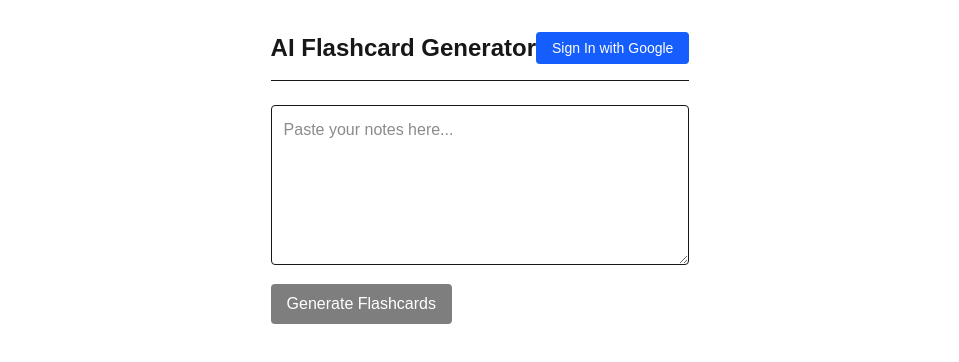
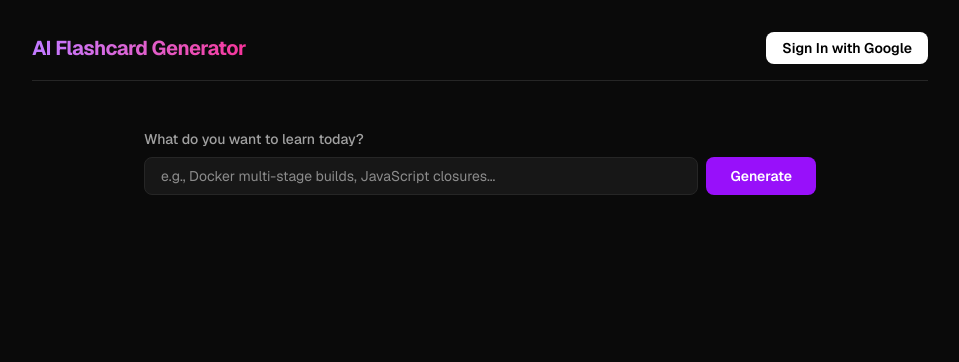
Before and after one commit to yosserayari/Ai-flashcard-generator, a Next.js app: page / in a window 1280 px wide. Shown: the top 362 px of the page, without its empty margins (160-1119 px from the left). Built offline with nearby package versions, Linux system fonts and the light colour scheme; no server answers.

Commit message:
feat: implement Google OAuth and Supabase deck saving functionality

```diff
--- a/app/page.tsx
+++ b/app/page.tsx
@@ -1,73 +1,96 @@
 "use client";
 
-import { createClient } from "./lib/supabase";
 import { useState, useEffect } from "react";
+import { createClient } from "./lib/supabase";// Define your interfaces
+interface Flashcard {
+  front: string;
+  back: string;
+}
 
-// TypeScript blueprint: promises our app that every card object MUST have text question and answer strings
-type Card = { question: string; answer: string };
+interface User {
+  id: string;
+  email?: string;
+}
 
 export default function Home() {
-  // --- Memory State Slots ---
-  const [text, setText] = useState(""); // Tracks whatever the user types inside the textarea box
-  const [cards, setCards] = useState<Card[]>([]); // Holds the array of flashcards returned from the backend AI
-  const [loading, setLoading] = useState(false); // Tracks whether the application is waiting on the AI API call
-  const [saving, setSaving] = useState(false); // Tracks whether the deck is actively uploading to Supabase
-  const [error, setError] = useState(""); // Holds any error message strings if something goes wrong
-  const [currentIndex, setCurrentIndex] = useState(0); // Tracks the index number of the card currently visible on screen
-  const [flipped, setFlipped] = useState(false); // Binary switch: false = show question, true = show answer
-  const [user, setUser] = useState<any>(null); // Stores current logged in user object
+  // --- State Variables ---
+  const [user, setUser] = useState<User | null>(null);
+  const [loading, setLoading] = useState<boolean>(false);
+  const [saving, setSaving] = useState<boolean>(false);
+  const [topic, setTopic] = useState<string>("");
+  const [cards, setCards] = useState<Flashcard[]>([]);
+  const [currentIndex, setCurrentIndex] = useState<number>(0);
+  const [isFlipped, setIsFlipped] = useState<boolean>(false);
+  const [deckTitle, setDeckTitle] = useState<string>("My AI Flashcard Deck");
 
-  // --- Auth Observer Hook ---
-// --- Auth Observer Hook ---
+  // --- 1. Auth Listener Hook (Processes URL Token & Changes) ---
+  // --- 1. Auth Listener Hook (Processes URL Token & Changes) ---
   useEffect(() => {
     const supabase = createClient();
 
-    // 1. Manually check and force set the session immediately
-    const checkUser = async () => {
-      const { data: { session } } = await supabase.auth.getSession();
-      if (session?.user) {
-        setUser(session.user);
+    // Catch session tokens directly out of the URL hash if present
+    supabase.auth.getSession().then(({ data: { session } }: { data: { session: any } }) => {
+      if (session) {
+        setUser(session.user as User);
+      }
+    });
+
+    // Explicitly type _event and session to satisfy the compiler
+    const { data: { subscription } } = supabase.auth.onAuthStateChange((_event: string, session: any) => {
+      if (session) {
+        setUser(session.user as User);
       } else {
-        const { data } = await supabase.auth.getUser();
-        if (data?.user) setUser(data.user);
+        setUser(null);
       }
-    };
-
-    checkUser();
-
-    // 2. Listen for subsequent login/logout state changes with explicit types
-    const { data: { subscription } } = supabase.auth.onAuthStateChange((_event: any, session: any) => {
-      setUser(session?.user ?? null);
     });
 
     return () => subscription.unsubscribe();
   }, []);
 
-  // --- Auth Control Functions ---
+  // --- 2. Google OAuth Function ---
   async function loginWithGoogle() {
     const supabase = createClient();
     const { error } = await supabase.auth.signInWithOAuth({
       provider: 'google',
       options: {
-        redirectTo: window.location.origin, // Redirects back to http://localhost:3000
+        redirectTo: `${window.location.origin}/`,
         queryParams: {
           access_type: 'offline',
           prompt: 'consent',
         },
-        flowType: 'implicit', // 👈 ADD THIS: Forces token flow instead of code exchange
       },
     });
     if (error) console.error("Login error:", error.message);
   }
 
-  async function logout() {
+  // --- 3. Logout Function ---
+  async function handleLogout() {
     const supabase = createClient();
     await supabase.auth.signOut();
     setUser(null);
-    alert("Logged out successfully.");
   }
 
-  // --- Database Sync Function ---
+  // --- 4. Dummy Card Generator (Replace with your actual Groq API call) ---
+  async function generateFlashcards() {
+    if (!topic.trim()) return alert("Please enter a topic!");
+    setLoading(true);
+    setCards([]);
+    setCurrentIndex(0);
+    setIsFlipped(false);
+
+    // Simulated API delay
+    setTimeout(() => {
+      const mockCards: Flashcard[] = [
+        { front: `What is the core concept of ${topic}?`, back: "This is a placeholder answer generated by the app." },
+        { front: `Explain a key mechanism behind ${topic}.`, back: "Another sample answer text." },
+        { front: `Name a common use-case for ${topic}.`, back: "A standard practical application example." }
+      ];
+      setCards(mockCards);
+      setLoading(false);
+    }, 1500);
+  }
+
+  // --- 5. Database Save Pipeline ---
   async function saveDeck() {
     if (!user) {
       alert("Please log in to save your decks!");
@@ -83,15 +106,16 @@ async function loginWithGoogle() {
     const supabase = createClient();
 
     try {
-      const deckTitle = "My AI Flashcard Deck";
+      // 1. Uses the safe title state variable instead of window.prompt()
+      const finalizedTitle = deckTitle.trim() || "Untitled AI Deck";
 
-      // 2. Insert the parent folder row into the 'decks' table
+      // 2. Insert the deck parent row
       const { data: deckData, error: deckError } = await supabase
         .from("decks")
         .insert([
           {
             user_id: user.id,
-            title: deckTitle,
+            title: finalizedTitle,
           },
         ])
         .select()
@@ -99,159 +123,125 @@ async function loginWithGoogle() {
 
       if (deckError) throw deckError;
 
-      // 3. Format all the individual cards to link to this new deck's ID
-      const cardsToInsert = cards.map((card, index) => ({
+      // 3. Format the children records matching your table schema
+      const cardsToInsert = cards.map((card) => ({
         deck_id: deckData.id,
-        question: card.question,
-        answer: card.answer,
-        position: index,
+        front: card.front,
+        back: card.back,
       }));
 
-      // 4. Batch insert all rows into the 'cards' table simultaneously
+      // 4. Batch insert into the cards table
       const { error: cardsError } = await supabase
         .from("cards")
         .insert(cardsToInsert);
 
       if (cardsError) throw cardsError;
 
-      alert(`🎉 Deck "${deckTitle}" successfully saved to your profile!`);
+      alert(`🎉 "${finalizedTitle}" successfully synced to Supabase!`);
     } catch (err: any) {
-      console.error("Error saving deck:", err);
-      alert(`Failed to save deck: ${err.message}`);
+      console.error(err);
+      alert("Database Error: " + err.message);
     } finally {
       setSaving(false);
     }
   }
 
-  // --- The AI Communication Courier Function ---
-  async function generate() {
-    setCurrentIndex(0); // Resets review deck back to the first card for the new batch
-    setFlipped(false);  // Forces the deck to start on the question side, not the answer side
-    setCards([]);
-    setError("");       // Clear previous errors
-    setLoading(true);   // Wipes out old flashcards from the screen immediately
+  // --- Navigation Controls ---
+  const handleNext = () => {
+    setIsFlipped(false);
+    setCurrentIndex((prev) => (prev + 1) % cards.length);
+  };
 
-    try {
-      // Sends a network request over to our private backend folder route
-      const res = await fetch("/api/generate", {
-        method: "POST", // Using POST to securely transmit data inside a package body
-        headers: { "Content-Type": "application/json" }, // Tells the backend that the incoming data package is JSON format
-        body: JSON.stringify({ text }), // Takes our typed state string and turns it into a serialized network package
-      });
+  const handlePrev = () => {
+    setIsFlipped(false);
+    setCurrentIndex((prev) => (prev - 1 + cards.length) % cards.length);
+  };
 
-      const data = await res.json(); // Waits for the backend server to respond and converts its raw text package back into data
-
-      // If the server response payload contains an error message property...
-      if (data.error) {
-        setError(data.error); // Display that error message to the user
-      } else {
-        setCards(data.cards); // Otherwise, successfully load the fresh AI array into our card memory slot
-      }
-    } catch (err) {
-      setError("Something went wrong while communicating with the AI backend.");
-    } finally {
-      setLoading(false); // Turns off the loading state since the request is completed
-    }
-  }
-
-  // --- What Gets Rendered to the Screen ---
   return (
-    <main className="max-w-2xl mx-auto p-8">
-      {/* Auth Header Panel */}
-      <div className="flex justify-between items-center mb-6 pb-4 border-b">
-        <h1 className="text-2xl font-bold">AI Flashcard Generator</h1>
+    <main className="min-h-screen bg-neutral-950 text-neutral-100 p-8 font-sans">
+      {/* Top Navbar Section */}
+      <header className="max-w-4xl mx-auto flex justify-between items-center border-b border-neutral-800 pb-4 mb-12">
+        <h1 className="text-xl font-bold tracking-tight bg-gradient-to-r from-purple-400 to-pink-500 bg-clip-text text-transparent">
+          AI Flashcard Generator
+        </h1>
+        <div>
           {user ? (
-          <div className="flex items-center gap-3">
-            <span className="text-sm text-gray-600">{user.email}</span>
-            <button onClick={logout} className="text-xs bg-gray-200 px-3 py-1.5 rounded hover:bg-gray-300 transition">
-              Sign Out
+            <div className="flex items-center gap-4">
+              <span className="text-sm text-neutral-400">Logged in as: <strong className="text-neutral-200">{user.email}</strong></span>
+              <button onClick={handleLogout} className="text-sm bg-neutral-800 hover:bg-neutral-700 text-neutral-200 px-4 py-1.5 rounded-lg transition">
+                Logout
               </button>
             </div>
           ) : (
-          <button onClick={loginWithGoogle} className="text-sm bg-blue-600 text-white px-4 py-1.5 rounded hover:bg-blue-700 transition">
+            <button onClick={loginWithGoogle} className="text-sm bg-white hover:bg-neutral-200 text-black font-semibold px-4 py-1.5 rounded-lg transition flex items-center gap-2">
               Sign In with Google
             </button>
           )}
         </div>
+      </header>
 
-      {/* Input textbox tracking every single keystroke directly into our "text" state variable */}
-      <textarea
-        className="w-full h-40 border rounded p-3 mb-3"
-        placeholder="Paste your notes here..."
-        value={text} // Synchronizes the box value with our React text state memory
-        onChange={(e) => setText(e.target.value)} // Every time a key is pressed, capture the text event and save it
+      {/* Main Generator Section */}
+      <section className="max-w-2xl mx-auto space-y-8">
+        <div className="flex flex-col gap-2">
+          <label className="text-sm font-medium text-neutral-400">What do you want to learn today?</label>
+          <div className="flex gap-2">
+            <input
+              type="text"
+              value={topic}
+              onChange={(e) => setTopic(e.target.value)}
+              placeholder="e.g., Docker multi-stage builds, JavaScript closures..."
+              className="flex-1 bg-neutral-900 border border-neutral-800 rounded-lg px-4 py-2 text-sm text-white focus:outline-none focus:border-purple-500 transition"
             />
+            <button onClick={generateFlashcards} disabled={loading} className="bg-purple-600 hover:bg-purple-700 disabled:opacity-50 text-white text-sm font-semibold px-6 py-2 rounded-lg transition">
+              {loading ? "Generating..." : "Generate"}
+            </button>
+          </div>
+        </div>
 
-      {/* Action button that fires the generate function when clicked. It grays out if loading is true OR the box is empty */}
-      <button
-        onClick={generate}
-        disabled={loading || !text.trim()}
-        className="bg-black text-white px-4 py-2 rounded disabled:opacity-50"
+        {/* Interactive Flashcard UI */}
+        {cards.length > 0 && (
+          <div className="space-y-6">
+            <div className="flex justify-between items-center text-xs text-neutral-500">
+              <span>Card {currentIndex + 1} of {cards.length}</span>
+              <span>Click card to flip</span>
+            </div>
+
+            <div
+              onClick={() => setIsFlipped(!isFlipped)}
+              className="h-64 bg-neutral-900 border border-neutral-800 rounded-xl p-8 flex items-center justify-center text-center cursor-pointer hover:border-neutral-700 transition duration-300 shadow-xl"
             >
-        {loading ? "Generating..." : "Generate Flashcards"}
-      </button>
-
-      {/* Conditional Rendering: Only creates this text tag on screen if an error state string actually exists */}
-      {error && <p className="text-red-600 mt-3">{error}</p>}
-
-      {/* Conditional Stage: Only displays this entire review block if our cards array length is greater than 0 */}
-      {cards.length > 0 && (
-        <div className="mt-8">
-          {/* Displays current card position indicator (e.g. "Card 1 of 10") */}
-          <p className="text-sm text-gray-500 mb-2">
-            Card {currentIndex + 1} of {cards.length}
-          </p>
-
-          {/* Interactive Card Container Box */}
-          <div
-            onClick={() => setFlipped(!flipped)} // On click, invert the flipped status (turns true to false, or false to true)
-            className="border rounded-lg p-8 min-h-[180px] flex items-center justify-center text-center cursor-pointer select-none hover:shadow-md transition"
-          >
-            <p className="text-lg">
-              {/* Ternary condition: Is flipped true? If yes, render the answer text. If no, render the question text */}
-              {flipped ? cards[currentIndex].answer : cards[currentIndex].question}
+              <p className="text-lg font-medium max-w-md">
+                {isFlipped ? cards[currentIndex].back : cards[currentIndex].front}
               </p>
             </div>
 
-          <p className="text-xs text-gray-400 text-center mt-2">
-            Click card to flip
-          </p>
-
-          {/* Slider Navigation Panel configured to loop infinitely */}
-          <div className="flex justify-between items-center mt-4">
-            {/* Prev Button: Loops back to the end if pressed on the first card */}
-            <button
-              onClick={() => {
-                setFlipped(false); // Resets flip state back to question view before changing cards
-                setCurrentIndex((i) => (i === 0 ? cards.length - 1 : i - 1)); // If at 0, teleport to last card index
-              }}
-              className="px-4 py-2 border rounded hover:bg-gray-50 transition"
-            >
+            {/* Navigation & Storage Actions */}
+            <div className="flex justify-between items-center gap-4">
+              <button onClick={handlePrev} className="text-sm bg-neutral-900 border border-neutral-800 hover:bg-neutral-800 px-4 py-2 rounded-lg transition">
                 ← Prev
               </button>
 
-            {/* Save Deck Trigger Button */}
-            <button
-              onClick={saveDeck}
-              disabled={saving}
-              className="px-5 py-2 bg-green-600 text-white font-medium rounded hover:bg-green-700 disabled:opacity-50 transition"
-            >
+              {/* Seamless Title Input + Save Action Inline Block */}
+              <div className="flex items-center gap-2 border border-neutral-800 bg-neutral-900 p-1.5 rounded-xl">
+                <input
+                  type="text"
+                  value={deckTitle}
+                  onChange={(e) => setDeckTitle(e.target.value)}
+                  placeholder="Deck name..."
+                  className="bg-transparent text-xs text-white px-3 py-1 focus:outline-none max-w-[160px] border-r border-neutral-800"
+                />
+                <button onClick={saveDeck} disabled={saving} className="bg-emerald-600 hover:bg-emerald-700 disabled:opacity-50 text-white text-xs font-bold px-4 py-1.5 rounded-lg transition">
                   {saving ? "Saving..." : "Save Deck"}
                 </button>
+              </div>
 
-            {/* Next Button: Loops back to the start if pressed on the last card */}
-            <button
-              onClick={() => {
-                setFlipped(false); // Resets flip state back to question view before changing cards
-                setCurrentIndex((i) => (i === cards.length - 1 ? 0 : i + 1)); // If at the end, teleport back to index 0
-              }}
-              className="px-4 py-2 border rounded hover:bg-gray-50 transition"
-            >
+              <button onClick={handleNext} className="text-sm bg-neutral-900 border border-neutral-800 hover:bg-neutral-800 px-4 py-2 rounded-lg transition">
                 Next →
               </button>
             </div>
           </div>
         )}
+      </section>
     </main>
   );
 }
```
Lines whose indentation alone changed are shown as unchanged.
